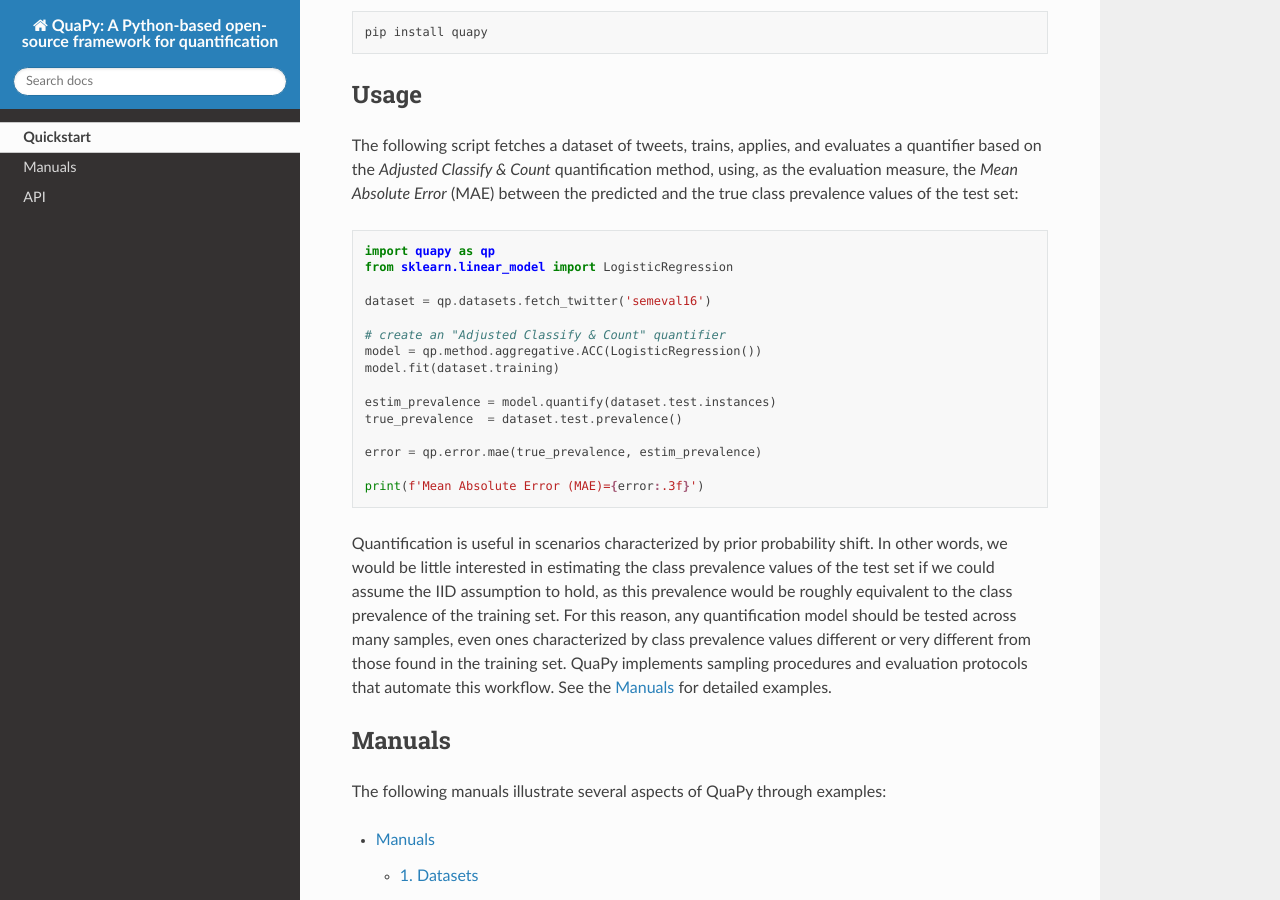
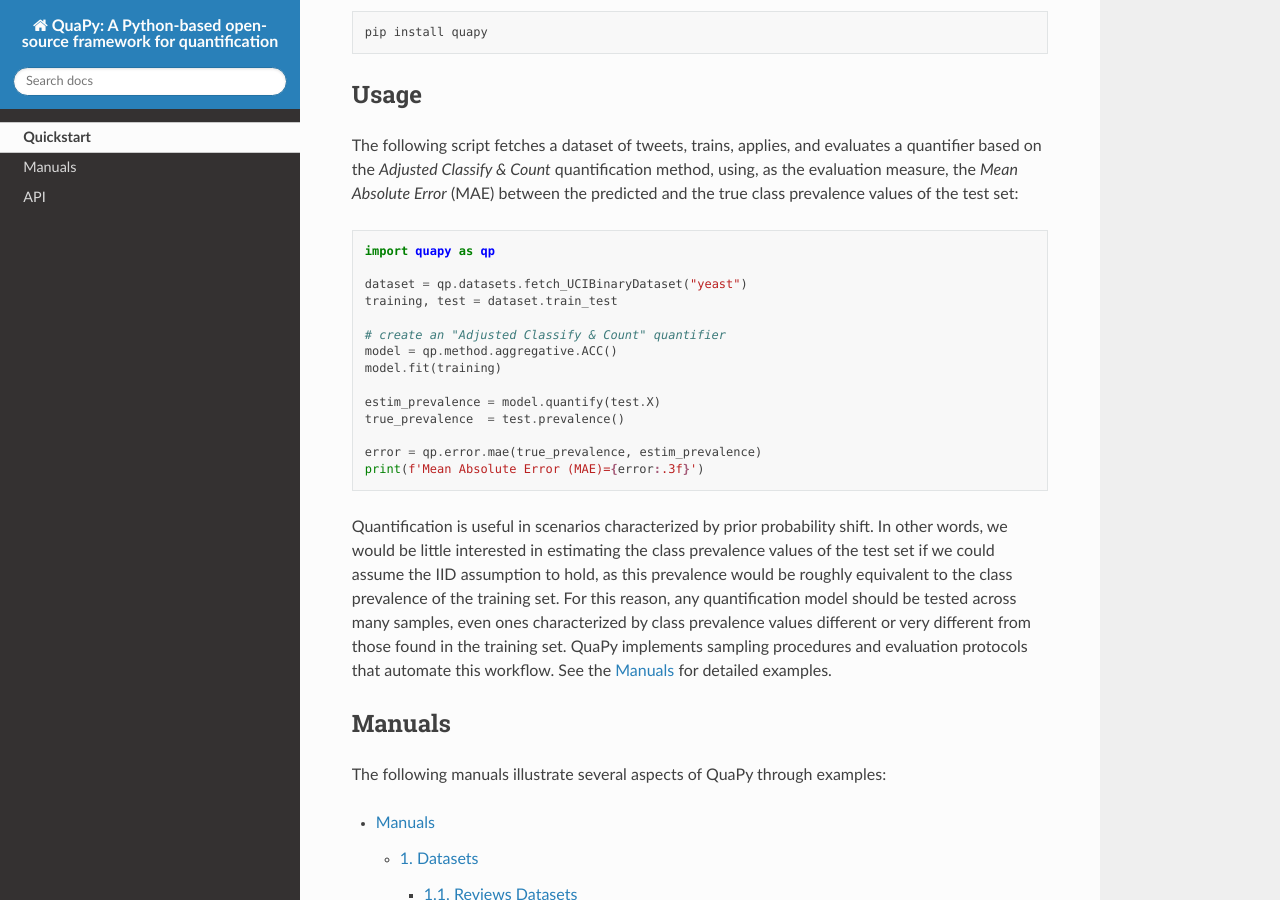
Before and after one commit to HLT-ISTI/QuaPy, a Sphinx documentation site: the page built from docs/source/index.md, in a window 1280 px wide and 900 px high, scrolled down 493 px. Built offline with Sphinx 7.4.7 and the Read the Docs theme 2.0.0, drawn with Linux system fonts in a browser that asks for light colours.

Commit message:
Update index.md

````diff
--- a/docs/source/index.md
+++ b/docs/source/index.md
@@ -24,19 +24,18 @@
 
 ```python
 import quapy as qp
-from sklearn.linear_model import LogisticRegression
 
-dataset = qp.datasets.fetch_twitter('semeval16')
+dataset = qp.datasets.fetch_UCIBinaryDataset("yeast")
+training, test = dataset.train_test
 
 # create an "Adjusted Classify & Count" quantifier
-model = qp.method.aggregative.ACC(LogisticRegression())
-model.fit(dataset.training)
+model = qp.method.aggregative.ACC()
+model.fit(training)
 
-estim_prevalence = model.quantify(dataset.test.instances)
-true_prevalence  = dataset.test.prevalence()
+estim_prevalence = model.quantify(test.X)
+true_prevalence  = test.prevalence()
 
 error = qp.error.mae(true_prevalence, estim_prevalence)
-
 print(f'Mean Absolute Error (MAE)={error:.3f}')
 ```
 
````
